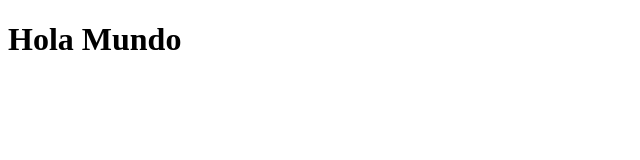
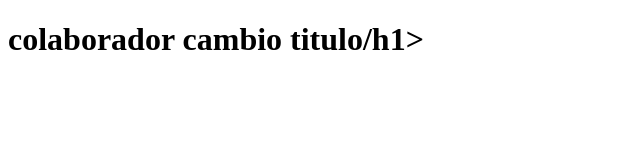
Before and after one commit to ruben0901204620/proyecto-prueba, a plain HTML site: page index.html in a window 1280 px wide. Shown: the whole page, without its empty margins (0-640 px from the left). Drawn offline with Linux system fonts and the light colour scheme.

Commit message:
Cambiar título en index.html

```diff
--- a/index.html
+++ b/index.html
@@ -6,7 +6,7 @@
     <title>practica</title>
 </head>
 <body>
-    <h1>Hola Mundo</h1>
+    <h1>colaborador cambio titulo/h1>
 
 </body>
 </html>
```
